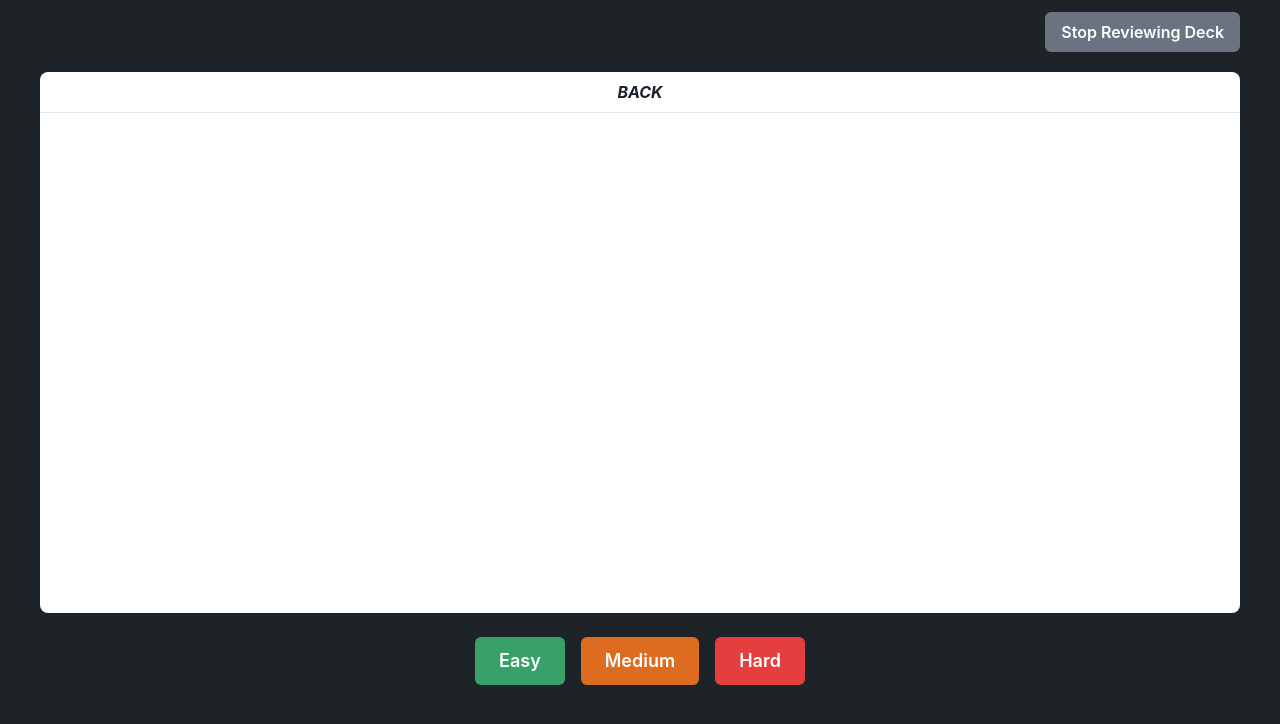
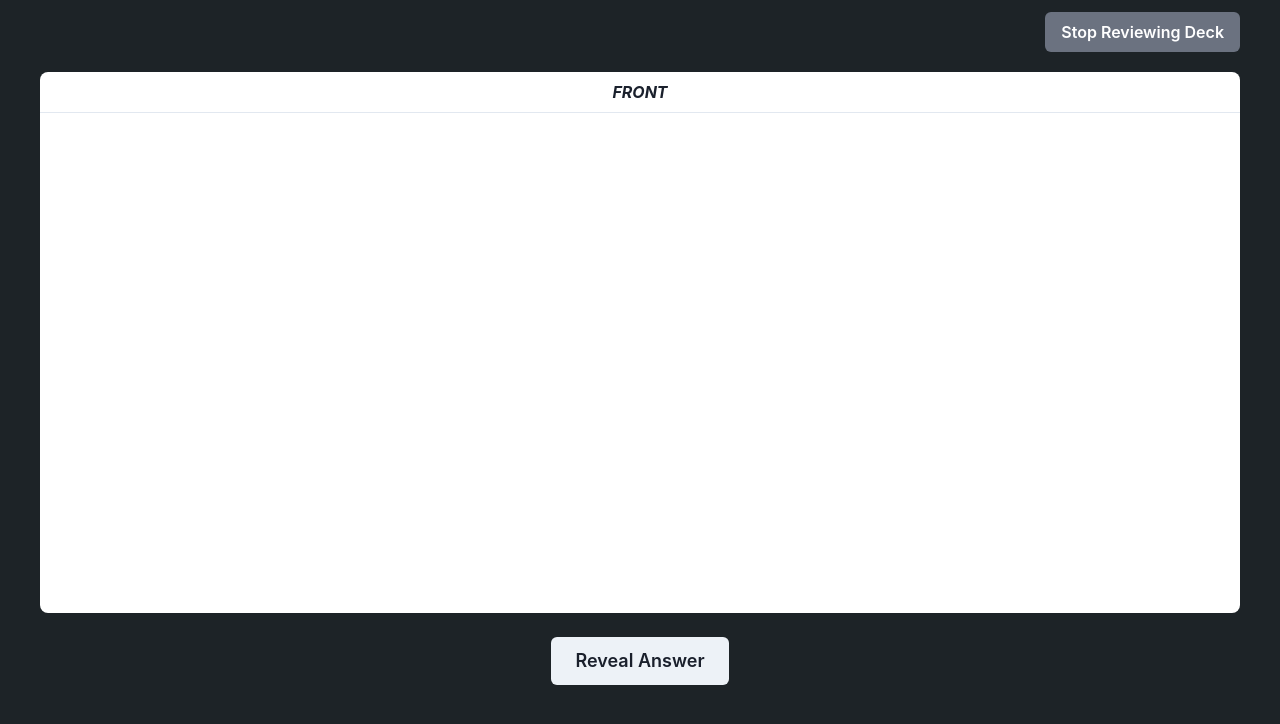
Before and after one commit to joao-miguel8/SuperNotes, a React (Vite) app: page /flashcards/studydeck/1 in a window 1280 px wide. Shown: the top 724 px of the page. Built offline with nearby package versions, Linux system fonts and the light colour scheme.

Commit message:
- Add front of card content and isAnswerRevealed state
- Add isAnswerRevealed conditional for changing cards

```diff
--- a/src/pages/studydeck/StudyDeck.tsx
+++ b/src/pages/studydeck/StudyDeck.tsx
@@ -3,11 +3,13 @@ import { useState } from "react";
 import { useDeckStore } from "@/services/zustand/useDeckStore";
 import type { FlashCardType } from "@/types/FlashCardType";
 import BackOfCard from "./components/BackOfCard";
+import { Button } from "@chakra-ui/react";
 
 function StudyDeck() {
 	const history = useLocation();
 	const decks = useDeckStore(state => state.decks);
 	const [isStudyingDeck, setIsStudyingDeck] = useState(true);
+	const [isAnswerRevealed, setIsAnswerRevealed] = useState(false);
 
 	const chosenDeck = decks.find(deck => deck?.id === history?.state);
 	const [currentFlashCard, setCurrentFlashCard] = useState<FlashCardType | undefined>();
@@ -31,7 +33,29 @@ function StudyDeck() {
 				</div>
 
 				{/* back of card */}
-				<BackOfCard currentFlashCard={currentFlashCard} getRandomFlashCard={getRandomFlashCard} />
+				{isAnswerRevealed ? (
+					<BackOfCard setIsAnswerRevealed={setIsAnswerRevealed} currentFlashCard={currentFlashCard} getRandomFlashCard={getRandomFlashCard} />
+				) : (
+					// front of card
+					<>
+						<div className="mt-10 bg-white rounded-lg overflow-clip">
+							<span className="border-b mt-2 pb-2 px-2 w-full inline-block text-center text-16 italic uppercase font-bold">Front</span>
+							<div className=" px-4 max-h-[500px] h-[600px] rounded-lg overflow-scroll overflow-x-auto scrollbar-thin scrollbar-thumb-[#1D2327] scrollbar-track-white">
+								<p className="my-4 text-center text-20">{currentFlashCard?.front}</p>
+							</div>
+						</div>
+						<div onClick={() => getRandomFlashCard()} className="py-2 mt-4 flex justify-center gap-4">
+							<Button
+								onClick={() => {
+									setIsAnswerRevealed(true);
+								}}
+								colorScheme={"gray"}
+								size="lg">
+								Reveal Answer
+							</Button>
+						</div>
+					</>
+				)}
 			</div>
 		</section>
 	);
--- a/src/pages/studydeck/components/BackOfCard.tsx
+++ b/src/pages/studydeck/components/BackOfCard.tsx
@@ -1,7 +1,7 @@
 import { FlashCardType } from "@/types/FlashCardType";
 import { Button } from "@chakra-ui/react";
 
-function BackOfCard({ getRandomFlashCard, currentFlashCard }: { getRandomFlashCard: () => void; currentFlashCard: FlashCardType | undefined }) {
+function BackOfCard({ setIsAnswerRevealed, getRandomFlashCard, currentFlashCard }: { setIsAnswerRevealed: (boolVal: boolean) => void; getRandomFlashCard: () => void; currentFlashCard: FlashCardType | undefined }) {
 	return (
 		<>
 			<div className="mt-10 bg-white rounded-lg overflow-clip">
@@ -10,7 +10,12 @@ function BackOfCard({ getRandomFlashCard, currentFlashCard }: { getRandomFlashCa
 					<p className="my-4 text-center text-20">{currentFlashCard?.back}</p>
 				</div>
 			</div>
-			<div onClick={() => getRandomFlashCard()} className="py-2 mt-4 flex justify-center gap-4">
+			<div
+				onClick={() => {
+					setIsAnswerRevealed(false);
+					getRandomFlashCard();
+				}}
+				className="py-2 mt-4 flex justify-center gap-4">
 				<Button colorScheme={"green"} size="lg">
 					Easy
 				</Button>
```
